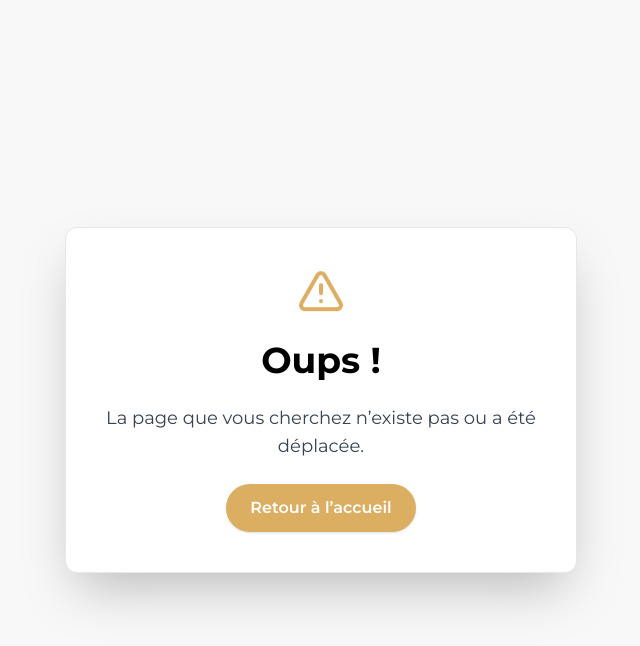
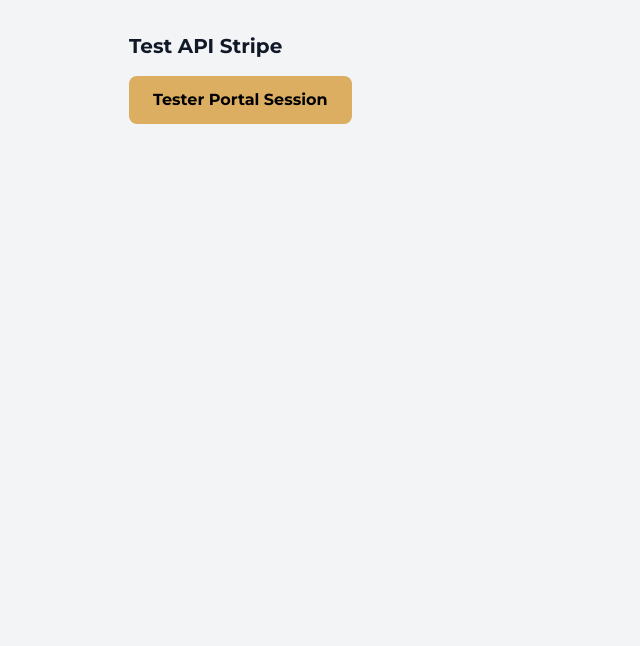
Before and after one commit to INVESTMALIN/mon-equipe-ia-windsurf-v4, a React (Vite) app: page /test-stripe in a window 1280 px wide. Shown: the top 646 px of the page, without its empty margins (319-959 px from the left). Built offline with nearby package versions, Linux system fonts and the light colour scheme; no server answers.

Commit message:
Add Stripe Customer Portal API endpoint

```diff
--- a/package.json
+++ b/package.json
@@ -21,6 +21,7 @@
     "react": "^18.2.0",
     "react-dom": "^18.2.0",
     "react-router-dom": "^6.21.3",
+    "stripe": "^18.3.0",
     "tailwindcss": "^3.4.1",
     "uuid": "^11.1.0"
   },
--- a/src/App.jsx
+++ b/src/App.jsx
@@ -9,6 +9,10 @@
 import MotDePasseOublie from './components/MotDePasseOublie'
 import EmailConfirmation from './components/EmailConfirmation'
 import Assistants from './components/Assistants'
+
+// Test
+import TestStripe from './components/TestStripe'
+
 
 // Import des pages légales
 import FAQ from './components/FAQ'
@@ -30,7 +34,7 @@
           <Route path="/connexion" element={<Login />} />
           <Route path="/compte-cree" element={<AccountCreated />} />
 
-          {/* Mon Compte V1 - Future page gestion abonnement */}
+          {/* Mon Compte V1 -> Future page gestion abonnement */}
           <Route path="/mon-compte" element={<MonCompte />} />
 
           {/* Assistants - Ex Mon Compte V2 */}
@@ -62,6 +66,10 @@
           <Route path="/conditions-utilisation" element={<ConditionsUtilisation />} />
 
           <Route path="*" element={<NotFound />} />
+
+          {/* Test Stripe */}
+          <Route path="/test-stripe" element={<TestStripe />} />
+
         </Routes>
       </main>
     </div>
--- /dev/null
+++ b/src/components/TestStripe.jsx
@@ -0,0 +1,64 @@
+import { useState } from 'react'
+
+export default function TestStripe() {
+  const [loading, setLoading] = useState(false)
+  const [result, setResult] = useState('')
+
+  const testPortalSession = async () => {
+    setLoading(true)
+    setResult('')
+
+    // En développement, on simule
+    if (import.meta.env.DEV) {
+      setTimeout(() => {
+        setResult('✅ Mode DEV - API sera testée en production. Structure OK !')
+        setLoading(false)
+      }, 1000)
+      return
+    }
+
+    // Code original pour la production
+    try {
+      const response = await fetch('/api/create-portal-session', {
+        method: 'POST',
+        headers: { 'Content-Type': 'application/json' },
+        body: JSON.stringify({
+          customer_id: 'cus_test123',
+          return_url: window.location.origin + '/assistants'
+        })
+      })
+
+      const data = await response.json()
+
+      if (response.ok) {
+        setResult('✅ API fonctionne ! URL: ' + data.url)
+      } else {
+        setResult('❌ Erreur: ' + data.error)
+      }
+    } catch (error) {
+      setResult('❌ Erreur réseau: ' + error.message)
+    } finally {
+      setLoading(false)
+    }
+  }
+
+  return (
+    <div className="p-8 max-w-md mx-auto">
+      <h2 className="text-xl font-bold mb-4">Test API Stripe</h2>
+
+      <button
+        onClick={testPortalSession}
+        disabled={loading}
+        className="bg-[#dbae61] hover:bg-[#c49a4f] text-black font-bold px-6 py-3 rounded-lg disabled:opacity-50"
+      >
+        {loading ? 'Test en cours...' : 'Tester Portal Session'}
+      </button>
+
+      {result && (
+        <div className="mt-4 p-4 bg-gray-100 rounded-lg">
+          <pre className="text-sm whitespace-pre-wrap">{result}</pre>
+        </div>
+      )}
+    </div>
+  )
+}
--- a/vite.config.js
+++ b/vite.config.js
@@ -3,4 +3,18 @@
 
 export default defineConfig({
   plugins: [react()],
+  server: {
+    proxy: {
+      '/api': {
+        target: 'http://localhost:3001',
+        changeOrigin: true,
+        configure: (proxy, options) => {
+          // Fallback pour development - on simule juste une réponse
+          proxy.on('error', (err, req, res) => {
+            console.log('API proxy error:', err)
+          })
+        }
+      }
+    }
+  }
 })
```
Also changed, not shown: api/create-portal-session.js (added, +23 -0 lines), 2 other files (tests, documents, lock files or other folders).
